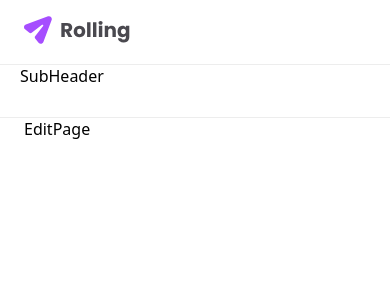
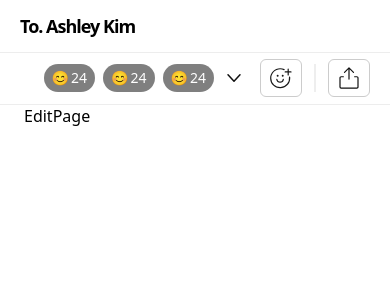
Before and after one commit to cozy-ito/rolling-paper, a React (Vite) app: page /post/1/edit in a window 390 px wide. Shown: the top 300 px of the page. Built offline with nearby package versions, Linux system fonts and the light colour scheme; a web font is replaced by a local one.

Commit message:
feat(header): SubHeader -> PostItemHeader 변경 및 구현

```diff
--- a/src/Router.jsx
+++ b/src/Router.jsx
@@ -10,7 +10,7 @@ import PostPage from "./pages/PostPage";
 
 import Header from "./layouts/Header/Header";
 import MainLayout from "./layouts/MainLayout/MainLayout";
-import SubHeader from "./layouts/SubHeader/SubHeader";
+import PostItemHeader from "./layouts/PostItemHeader/PostItemHeader";
 
 const Router = () => {
   return (
@@ -27,7 +27,7 @@ const Router = () => {
               header={
                 <>
                   <Header visibleOn={["desktop", "tablet"]} />
-                  <SubHeader />
+                  <PostItemHeader />
                 </>
               }
             />
--- a/src/layouts/SubHeader/components/HiddenEmojiBox/HiddenEmojiBox.jsx
+++ b/src/components/HiddenEmojiBox/HiddenEmojiBox.jsx
@@ -1,5 +1,5 @@
-import ArrowDownIcon from "../../../../assets/icons/arrow-down.svg";
-import PopoverWrapper from "../../../../components/PopoverWrapper/PopoverWrapper";
+import ArrowDownIcon from "../../assets/icons/arrow-down.svg";
+import PopoverWrapper from "../PopoverWrapper/PopoverWrapper";
 
 import styles from "./HiddenEmojiBox.module.css";
 
--- a/src/layouts/Header/Header.jsx
+++ b/src/layouts/Header/Header.jsx
@@ -21,15 +21,15 @@ const ResponsiveElement = ({ children, visibleOn = ALL_BREAKPOINTS }) => {
   const hiddenOnMobile = !visibleOn.includes(BREAKPOINTS.MOBILE);
 
   return (
-    <React.Fragment
-      className={clsx({
+    <div
+      className={clsx(styles.container, {
         [styles.hiddenOnDesktop]: hiddenOnDesktop,
         [styles.hiddenOnTablet]: hiddenOnTablet,
         [styles.hiddenOnMobile]: hiddenOnMobile,
       })}
     >
       {children}
-    </React.Fragment>
+    </div>
   );
 };
 
@@ -41,7 +41,6 @@ const Header = ({ visibleOn = ALL_BREAKPOINTS }) => {
 
   return (
     <ResponsiveElement visibleOn={visibleOn}>
-      <div className={styles.container}>
       <div className={styles.innerContainer}>
         <Link to="/">
           <img src={Logo} alt="로고" />
@@ -52,7 +51,6 @@ const Header = ({ visibleOn = ALL_BREAKPOINTS }) => {
           </Link>
         )}
       </div>
-      </div>
     </ResponsiveElement>
   );
 };
--- /dev/null
+++ b/src/layouts/PostItemHeader/PostItemHeader.jsx
@@ -0,0 +1,67 @@
+import clsx from "clsx";
+// import { useParams } from "react-router-dom";
+
+import EmojiPickerButton from "../../components/EmojiPickerButton/EmojiPickerButton";
+import HiddenEmojiBox from "../../components/HiddenEmojiBox/HiddenEmojiBox";
+import ProfileChips from "../../components/ProfileChips/ProfileChips";
+import ShareButton from "../../components/ShareButton/ShareButton";
+
+import styles from "./PostItemHeader.module.css";
+
+const TOTAL_MESSAGE_COUNT = 10;
+const SHOW_PROFILE_CHIP_COUNT = 3;
+const SHOW_REACTION_BADGE_COUNT = 3;
+
+const PostItemHeader = () => {
+  //* 페이지 구현 시, API 연동 예정
+  // const { id } = useParams();
+  const recentMessages = Array.from({ length: TOTAL_MESSAGE_COUNT });
+
+  const emojiList = Array.from({ length: 20 }, () => ({
+    emoji: "🤗",
+    count: 34,
+  }));
+
+  return (
+    <div className={styles.container}>
+      <div className={styles.innerContainer}>
+        <p className={styles.rollingPaperToName}>To. Ashley Kim</p>
+        <div className={styles.rollingPaperInfo}>
+          <div className={styles.profileChipWrapper}>
+            <ProfileChips
+              totalProfileCount={TOTAL_MESSAGE_COUNT}
+              profileUrls={recentMessages.slice(0, SHOW_PROFILE_CHIP_COUNT)}
+              message={
+                <>
+                  <strong>{TOTAL_MESSAGE_COUNT}</strong>
+                  명이 작성했어요!
+                </>
+              }
+            />
+          </div>
+          <div className={clsx(styles.divider, styles.marginX28)} />
+          <div className={styles.emojiWrapper}>
+            <div className={styles.emojiBox}>
+              <ul className={styles.emojiList}>
+                {Array.from({ length: SHOW_REACTION_BADGE_COUNT }).map(
+                  (_, index) => (
+                    <li key={index} className={styles.badge}>
+                      <span>😊</span>
+                      <span>24</span>
+                    </li>
+                  ),
+                )}
+              </ul>
+              <HiddenEmojiBox recepientId={1} emojiList={emojiList} />
+            </div>
+            <EmojiPickerButton />
+          </div>
+          <div className={clsx(styles.divider, styles.marginX12)} />
+          <ShareButton />
+        </div>
+      </div>
+    </div>
+  );
+};
+
+export default PostItemHeader;
--- /dev/null
+++ b/src/layouts/PostItemHeader/PostItemHeader.module.css
@@ -0,0 +1,163 @@
+.container {
+  width: 100%;
+  border-bottom: 1px solid #ededed;
+  padding: 0 1.5rem;
+}
+
+.innerContainer {
+  display: flex;
+  align-items: center;
+  justify-content: space-between;
+  max-width: 75rem;
+  height: 4rem;
+  margin: 0 auto;
+}
+
+.rollingPaperToName {
+  font-size: 1.75rem;
+  font-weight: 700;
+  line-height: 2.625rem;
+  letter-spacing: -1px;
+}
+
+.rollingPaperInfo {
+  display: flex;
+  align-items: center;
+  height: 100%;
+}
+
+.profileChipWrapper {
+  display: flex;
+  align-items: center;
+  gap: 0.625rem;
+}
+
+.profileChildWrapper strong {
+  font-weight: 700;
+}
+
+.emojiWrapper {
+  display: flex;
+  align-items: center;
+  gap: 0.5rem;
+}
+
+.emojiBox {
+  position: relative;
+  display: flex;
+  align-items: center;
+  gap: 0.125rem;
+}
+
+.emojiBox .emojiList {
+  display: flex;
+  gap: 0.5rem;
+}
+
+.emojiBox button {
+  display: flex;
+  align-items: center;
+  justify-content: center;
+  width: 2.25rem;
+  height: 2.25rem;
+  background-color: var(--color-white);
+  cursor: pointer;
+}
+
+.badge {
+  display: flex;
+  align-items: center;
+  gap: 0.125rem;
+  padding: 0.5rem 0.75rem;
+  border-radius: 9999px;
+  background-color: rgba(0, 0, 0, 0.5);
+  font-size: 1rem;
+  line-height: 1.25rem;
+  color: var(--color-white);
+  cursor: default;
+}
+
+.divider {
+  border: 1px solid var(--color-gray-200);
+  height: 1.75rem;
+}
+
+.marginX12 {
+  margin: 0 0.75rem;
+}
+
+.marginX28 {
+  margin: 0 1.75rem;
+}
+
+/* Tablet (768px ~ 1024px) */
+@media (max-width: 1024px) {
+  .profileChipWrapper {
+    display: none;
+  }
+
+  .marginX28 {
+    display: none;
+  }
+}
+
+/* Mobile (Max 767px) */
+@media (max-width: 767px) {
+  .container {
+    padding: 0;
+  }
+
+  .innerContainer {
+    flex-direction: column;
+    align-items: flex-start;
+    height: 10rem;
+    height: 6.5rem;
+    padding: 0;
+  }
+
+  .rollingPaperToName {
+    flex: 1;
+    display: flex;
+    align-items: center;
+    width: 100%;
+    height: 3.25rem;
+    padding: 0 1.25rem;
+    border-bottom: 1px solid #ededed;
+    font-size: 1.125rem;
+    line-height: 1.75rem;
+  }
+
+  .rollingPaperInfo {
+    flex: 1;
+    display: flex;
+    align-items: center;
+    justify-content: flex-end;
+    width: 100%;
+    padding: 0 1.25rem;
+  }
+
+  .emojiBox .emojiHiddenList {
+    top: 2.5rem;
+    width: 12.5rem;
+    min-height: 6.125rem;
+    max-height: 9.375rem;
+    padding: 1rem;
+  }
+
+  .emojiBox .emojiHiddenList ul {
+    grid-template-columns: repeat(3, 1fr);
+  }
+
+  .emojiBox .badge {
+    font-size: 0.875rem;
+    padding: 0.25rem 0.5rem;
+  }
+
+  .button {
+    padding: 0.375rem 0.5rem;
+  }
+
+  .button .buttonText {
+    display: none;
+  }
+}
--- a/src/layouts/SubHeader/SubHeader.jsx
+++ /dev/null
@@ -1,17 +0,0 @@
-import clsx from "clsx";
-
-import styles from "./SubHeader.module.css";
-
-const SubHeader = ({ mobileHidden }) => {
-  return (
-    <div
-      className={clsx(styles.container, {
-        [styles.mobile_hidden]: mobileHidden,
-      })}
-    >
-      <div className={styles.inner_container}>SubHeader</div>
-    </div>
-  );
-};
-
-export default SubHeader;
--- a/src/layouts/SubHeader/SubHeader.module.css
+++ /dev/null
@@ -1,30 +0,0 @@
-.container {
-  width: 100%;
-  border-bottom: 1px solid #ededed;
-}
-
-.inner_container {
-  width: 75rem;
-  height: 4rem;
-  margin: 0 auto;
-}
-
-/* Tablet (768px ~ 1024px) */
-@media (max-width: 1024px) {
-  .inner_container {
-    width: 100%;
-    padding: 0 1.5rem;
-  }
-}
-
-/* Mobile (Max 767px) */
-@media (max-width: 767px) {
-  .inner_container {
-    height: 3.25rem;
-    padding: 0 1.25rem;
-  }
-
-  .mobile_hidden {
-    display: none;
-  }
-}
```
Also changed, not shown: src/components/HiddenEmojiBox/HiddenEmojiBox.module.css (renamed from src/layouts/SubHeader/components/HiddenEmojiBox/HiddenEmojiBox.module.css). Lines whose indentation alone changed are shown as unchanged.
